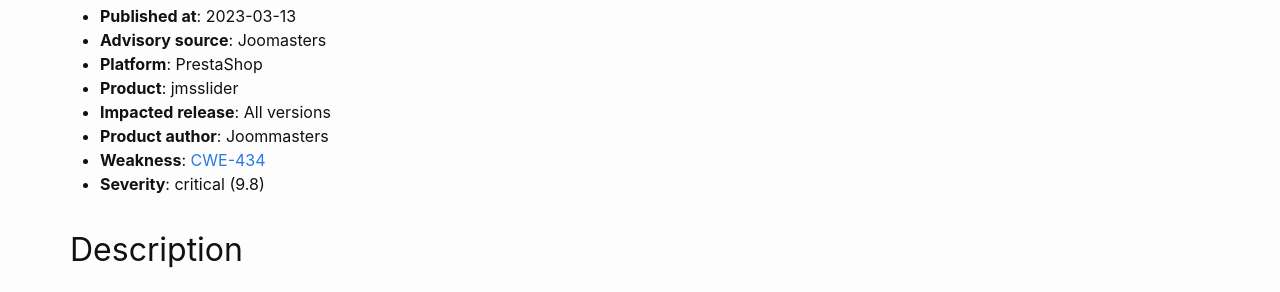
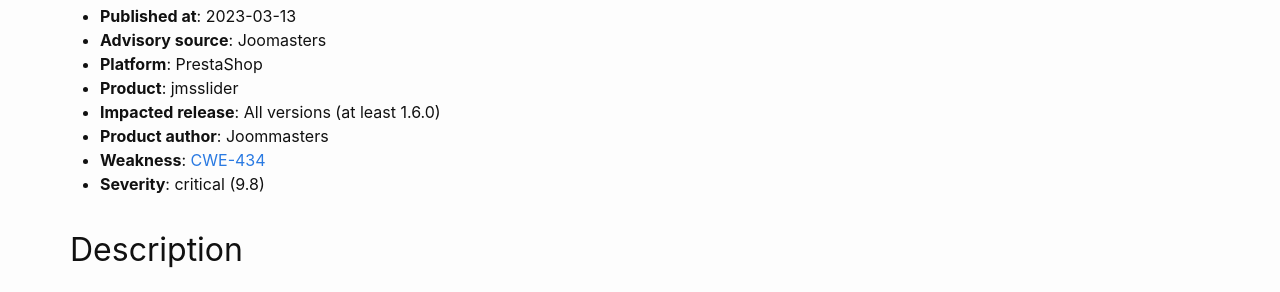
Before and after one commit to friends-of-presta/security-advisories, a Jekyll site: the page built from _posts/2023-03-13-jmsslider.md, in a window 1280 px wide and 900 px high, scrolled down 626 px. Shown: the part 158-450 px from the top of the window. Built offline with Jekyll 4.4.1, drawn with Linux system fonts in a browser that asks for light colours.

Commit message:
Update 2023-03-13-jmsslider.md
For better parsing, but we keep version.

```diff
--- a/_posts/2023-03-13-jmsslider.md
+++ b/_posts/2023-03-13-jmsslider.md
@@ -20,7 +20,7 @@ This module is for the PrestaShop e-commerce platform and mainly provided with j
 * **Advisory source**: Joomasters
 * **Platform**: PrestaShop
 * **Product**: jmsslider
-* **Impacted release**: All versions
+* **Impacted release**: All versions (at least 1.6.0)
 * **Product author**: Joommasters
 * **Weakness**: [CWE-434](https://cwe.mitre.org/data/definitions/434.html)
 * **Severity**: critical (9.8)
```
